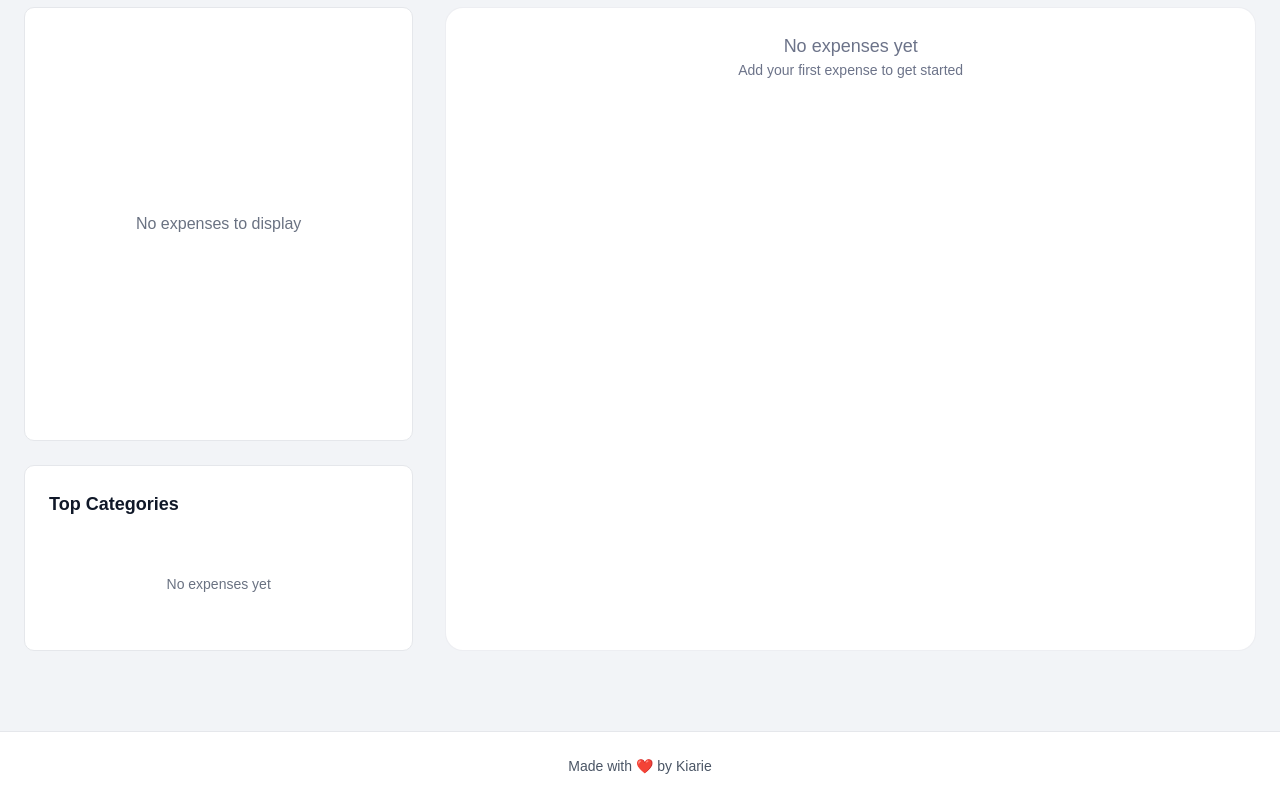
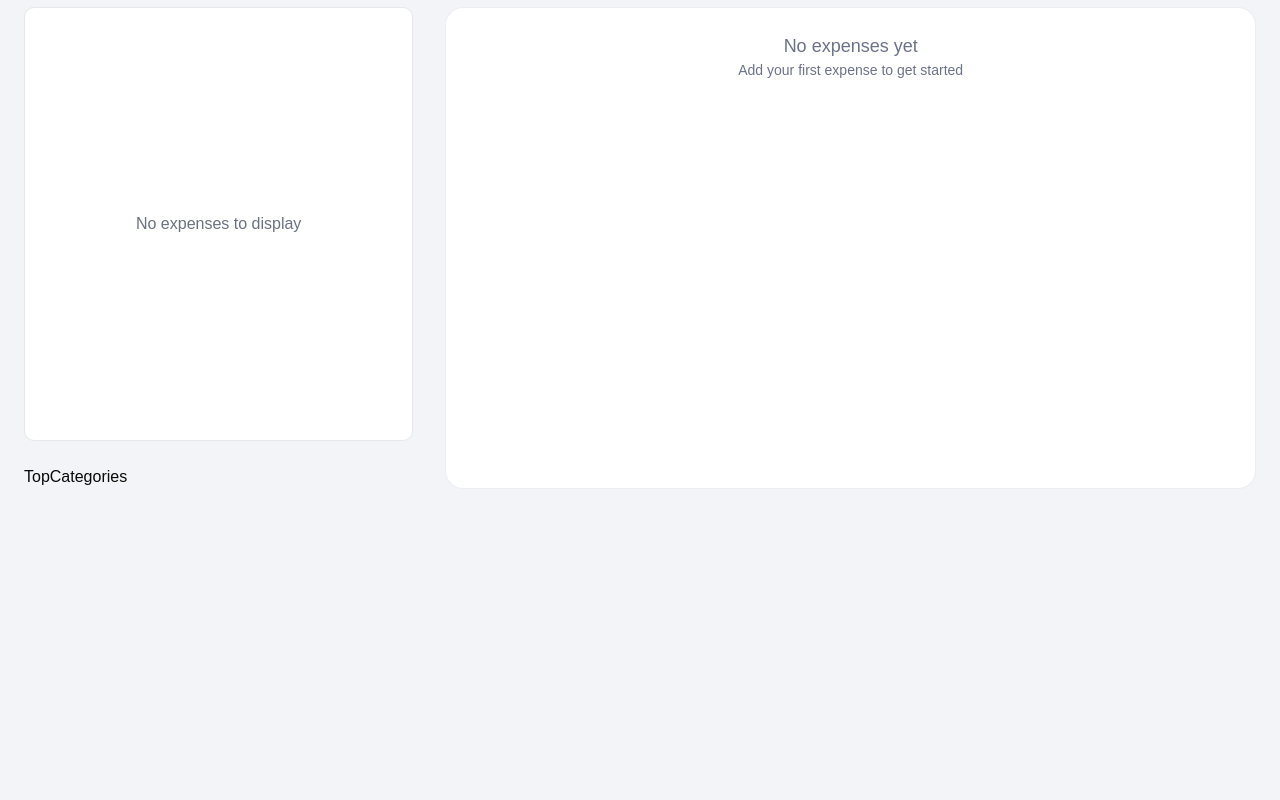
Before and after one commit to kiarie-ke/Expense-Tracker, a React (Vite) app: page / in a window 1280 px wide. Shown: the part 244-1044 px from the top of the page. After the commit the page ends 800 px from the top, so only its background shows below. Built offline with nearby package versions, Linux system fonts and the light colour scheme.

Commit message:
fix bugs

```diff
--- a/src/App.tsx
+++ b/src/App.tsx
@@ -15,8 +15,6 @@ import {
 } from "./components/shared/ui/Select";
 import StatsCard from "./components/StatsCard";
 import ExpenseChart from "./components/ExpenseChart";
-import TopCategories from "./components/TopCategories";
-import Footer from "./components/Footer";
 
 function App() {
   const [showAddExpenseModal, setShowAddExpenseModal] = useState(false);
@@ -29,7 +27,7 @@ function App() {
     // Convert date strings back to Date objects
     return parsed.map((expense: IExpense) => ({
       ...expense,
-      date: new Date(expense.date),
+      date: expense.date ? new Date(expense.date) : new Date(),
     }));
   });
 
@@ -74,7 +72,7 @@ function App() {
         <div className="grid grid-cols-3 mt-8 m-auto gap-8">
           <div className="flex flex-col gap-6">
            <ExpenseChart expenses={expenses} />
-            <TopCategories expenses={expenses}/>
+            <span>TopCategories</span>
           </div>
           <div className="p-6 col-span-2 bg-white rounded-2xl border border-mischka/50">
             {expenses.length ? (
@@ -126,9 +124,7 @@ function App() {
           onSaveExpense={handleSaveExpense}
         />
       ) : null}
-      <Footer />
     </div>
-
   );
 }
 
--- a/src/components/ExpenseChart.tsx
+++ b/src/components/ExpenseChart.tsx
@@ -28,7 +28,7 @@ const ExpenseChart = ({ expenses }: { expenses: IExpense[] }) => {
       {expenses.length > 0 ? (
         <>
           <h2 className="text-lg font-semibold text-gray-900 mb-6">
-            Spending Breakdown
+            Expenses by Category
           </h2>
           <ResponsiveContainer width="100%" height={350}>
             <BarChart
@@ -42,24 +42,28 @@ const ExpenseChart = ({ expenses }: { expenses: IExpense[] }) => {
               />
               <YAxis
                 tick={{ fontSize: 12, fill: "#6b7280" }}
-                label={{ value: "Amount (KSh)", angle: -90, position: "insideLeft" }}
+                label={{
+                  value: "Amount (KSh)",
+                  angle: -90,
+                  position: "insideLeft",
+                }}
               />
               <Tooltip
-                formatter={(value) => value != null ? `KSh ${Number(value).toLocaleString()}` : "KSh 0"}
                 contentStyle={{
                   backgroundColor: "#fff",
                   border: "1px solid #e5e7eb",
                   borderRadius: "8px",
                 }}
+                cursor={{ fill: "rgba(59, 130, 246, 0.1)" }}
               />
               <Bar
                 dataKey="amount"
                 fill="#3b82f6"
                 radius={[8, 8, 0, 0]}
                 label={{
-                  position: "top",
-                  formatter: (label: number | string) =>
-                    `KSh ${Number(label).toLocaleString()}`,
+                  position: "top" as const,
+                  formatter: (value: unknown) =>
+                    `KSh ${(value as number).toLocaleString()}`,
                   fontSize: 11,
                   fill: "#1f2937",
                 }}
```
